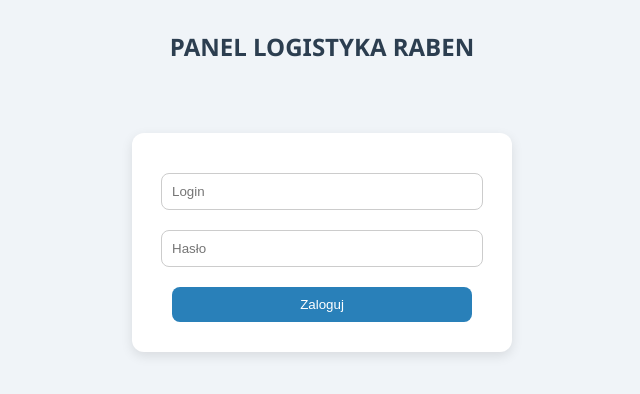
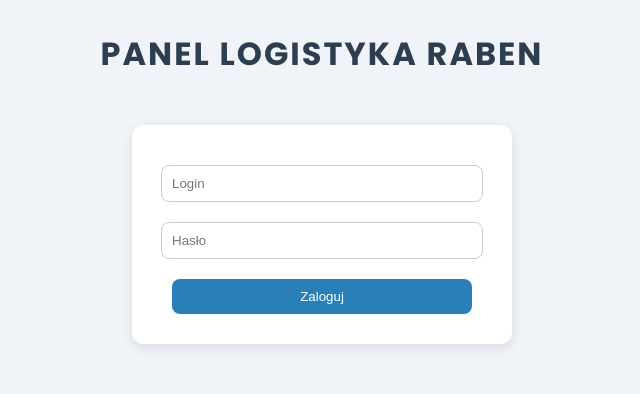
Before and after one commit to jakubpodsiadlo-stack/PACZKIRABEN, a plain HTML site: page index.html in a window 1280 px wide. Shown: the whole page, without its empty margins (318-958 px from the left). Drawn offline with Linux system fonts and the light colour scheme.

Commit message:
style.css

```diff
--- a/style.css
+++ b/style.css
@@ -1,3 +1,4 @@
+/* Ogólne ustawienia */
 body { font-family: 'Segoe UI', sans-serif; background: #f0f4f8; margin: 0; padding: 0; display: flex; flex-direction: column; align-items: center; }
 
 /* Panel klienta */
@@ -10,16 +11,27 @@
     box-shadow: 0 4px 8px rgba(0,0,0,0.1);
     margin-bottom: 20px;
 }
-#clientPanel h1 { margin: 0; font-size: 24px; }
+#clientPanel h1 { margin: 0; font-size: 24px; font-family: 'Poppins', sans-serif; }
 #clientPanel p { margin: 5px 0 0 0; font-size: 16px; }
 
-h2 { color: #2c3e50; margin-top: 30px; }
+/* Nagłówek główny */
+#mainHeader {
+    font-family: 'Poppins', sans-serif;
+    font-weight: 700;
+    text-transform: uppercase;
+    color: #2c3e50;
+    margin-top: 30px;
+    letter-spacing: 2px;
+    font-size: 32px;
+}
 
-#loginForm { background: #fff; padding: 30px 40px; border-radius: 12px; box-shadow: 0 4px 12px rgba(0,0,0,0.1); width: 300px; display: flex; flex-direction: column; align-items: center; margin-top: 50px;}
+/* Formularz logowania */
+#loginForm { background: #fff; padding: 30px 40px; border-radius: 12px; box-shadow: 0 4px 12px rgba(0,0,0,0.1); width: 300px; display: flex; flex-direction: column; align-items: center; margin-top: 20px;}
 #loginForm input { padding: 10px; margin: 10px 0; width: 100%; border-radius: 8px; border: 1px solid #ccc; }
 #loginForm button { padding: 10px; margin-top: 10px; width: 100%; border: none; border-radius: 8px; background-color: #2980b9; color: #fff; cursor: pointer; }
 #loginForm button:hover { background-color: #1f5d8b; }
 
+/* Panel statusów */
 #statusPanel { display:none; width: 95%; max-width: 900px; margin-top: 30px; flex-direction: column; align-items: center; }
 #searchInput { padding:10px; margin-bottom:20px; width:250px; border-radius:8px; border:1px solid #ccc; }
 
@@ -29,6 +41,7 @@
 tr:nth-child(even) { background:#f7f9fb; }
 tr:hover { background:#e3f2fd; }
 
+/* Statusy */
 .status { font-weight:600; padding:6px 12px; border-radius:6px; color:#fff; text-align:center; min-width:100px; display:inline-block;}
 .Oczekuje { background:#7f8c8d; }
 .Wdroze { background:#e67e22; }
```
